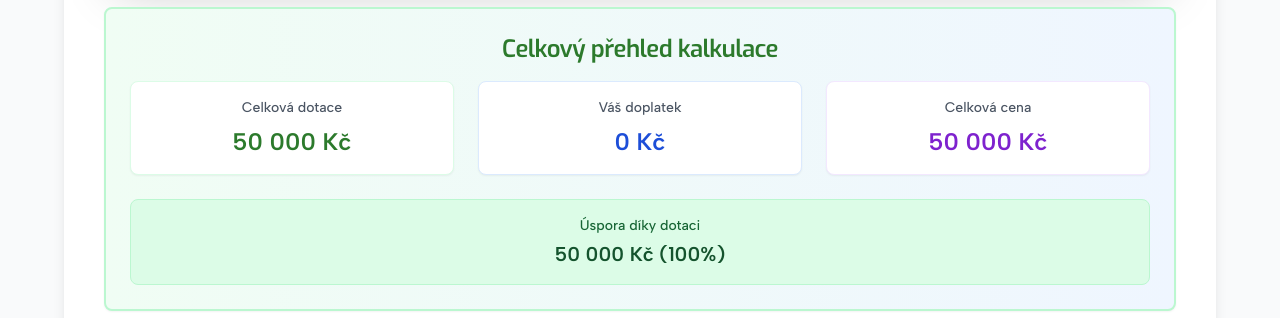
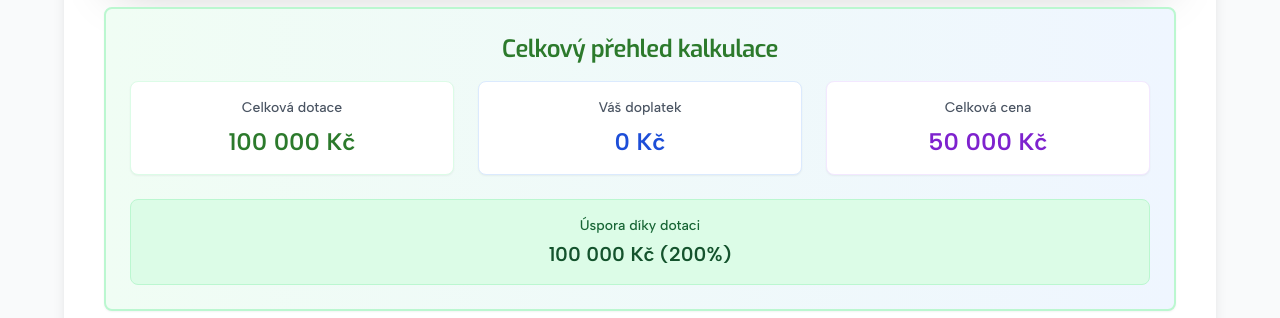
Before and after one commit to jakubkubicek02/babicka-kalkulacka-public, a Next.js app: page / in a window 1280 px wide. Shown: the part 5460-5778 px from the top of the page. Built offline with nearby package versions, Linux system fonts and the light colour scheme; no server answers; the database is empty.

Commit message:
fix: include regional bonus in total grant calculation
Correct grant total logic to include all bonuses.

Co-authored-by: null <196092956+jakubkubicek02@users.noreply.github.com>

```diff
--- a/components/subsidy-calculator-oz.tsx
+++ b/components/subsidy-calculator-oz.tsx
@@ -745,7 +745,7 @@ export function SubsidyCalculator({
   const calculatorData = {
     selections,
     totals: {
-      grantAmount: totalAmount,
+      grantAmount: totalAmount + (categoryTotals.bonusy || 0),
       surchargeAmount: totalSurcharge,
       finalAmount: totalAmount + totalSurcharge,
       excessAmount,
@@ -777,7 +777,7 @@ export function SubsidyCalculator({
       <TotalSection totalAmount={totalAmount} excessAmount={excessAmount} />
 
       <SummaryBox
-        grantAmount={totalAmount}
+        grantAmount={totalAmount + (categoryTotals.bonusy || 0)}
         surchargeAmount={totalSurcharge}
         finalAmount={totalAmount + totalSurcharge}
       />
--- a/components/subsidy-calculator.tsx
+++ b/components/subsidy-calculator.tsx
@@ -745,7 +745,7 @@ export function SubsidyCalculator({
   const calculatorData = {
     selections,
     totals: {
-      grantAmount: totalAmount,
+      grantAmount: totalAmount + (categoryTotals.bonusy || 0),
       surchargeAmount: totalSurcharge,
       finalAmount: totalAmount + totalSurcharge,
       excessAmount,
@@ -777,7 +777,7 @@ export function SubsidyCalculator({
       <TotalSection totalAmount={totalAmount} excessAmount={excessAmount} />
 
       <SummaryBox
-        grantAmount={totalAmount}
+        grantAmount={totalAmount + (categoryTotals.bonusy || 0)}
         surchargeAmount={totalSurcharge}
         finalAmount={totalAmount + totalSurcharge}
       />
```
